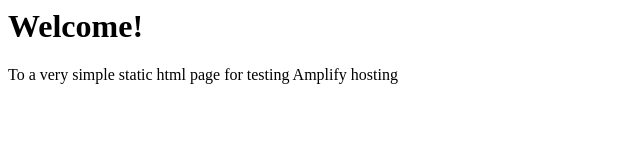
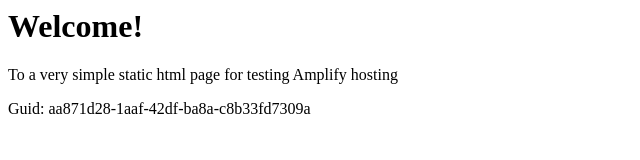
Before and after one commit to aws-aemilia-nrt/Github-PR-Commit-Integration-Test-DoNotTouch-Gith-OKSLNVO2-v1-prod-ap-northeast-1, a website: page src/index.html in a window 1280 px wide. Shown: the whole page, without its empty margins (0-640 px from the left). Drawn offline with Linux system fonts and the light colour scheme.

Commit message:
commit from integ tests

```diff
--- a/src/index.html
+++ b/src/index.html
@@ -1,3 +1,5 @@
+
+
 <html lang="en">
 
 <head>
@@ -10,6 +12,6 @@
 <body>
     <h1>Welcome!</h1>
     <p>To a very simple static html page for testing Amplify hosting</p>
-</body>
+    <p>Guid: aa871d28-1aaf-42df-ba8a-c8b33fd7309a</p></body>
 
 </html>
```
